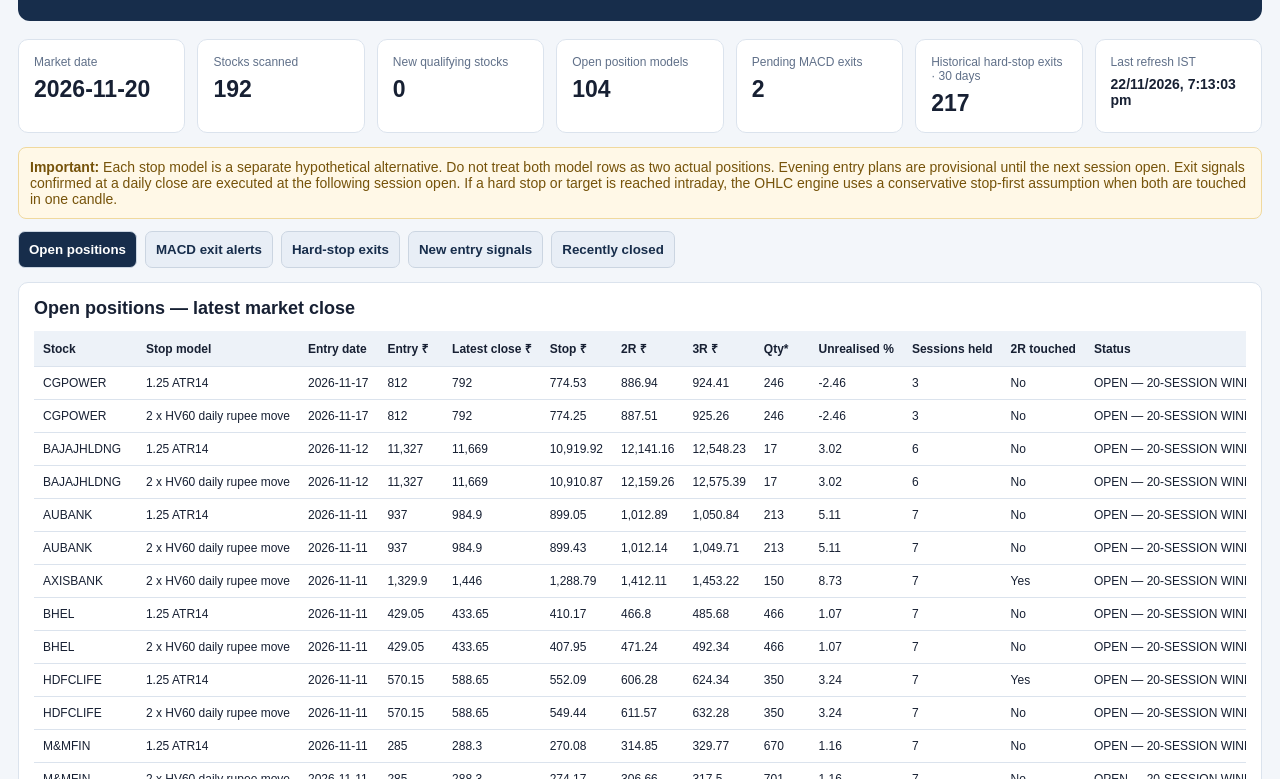
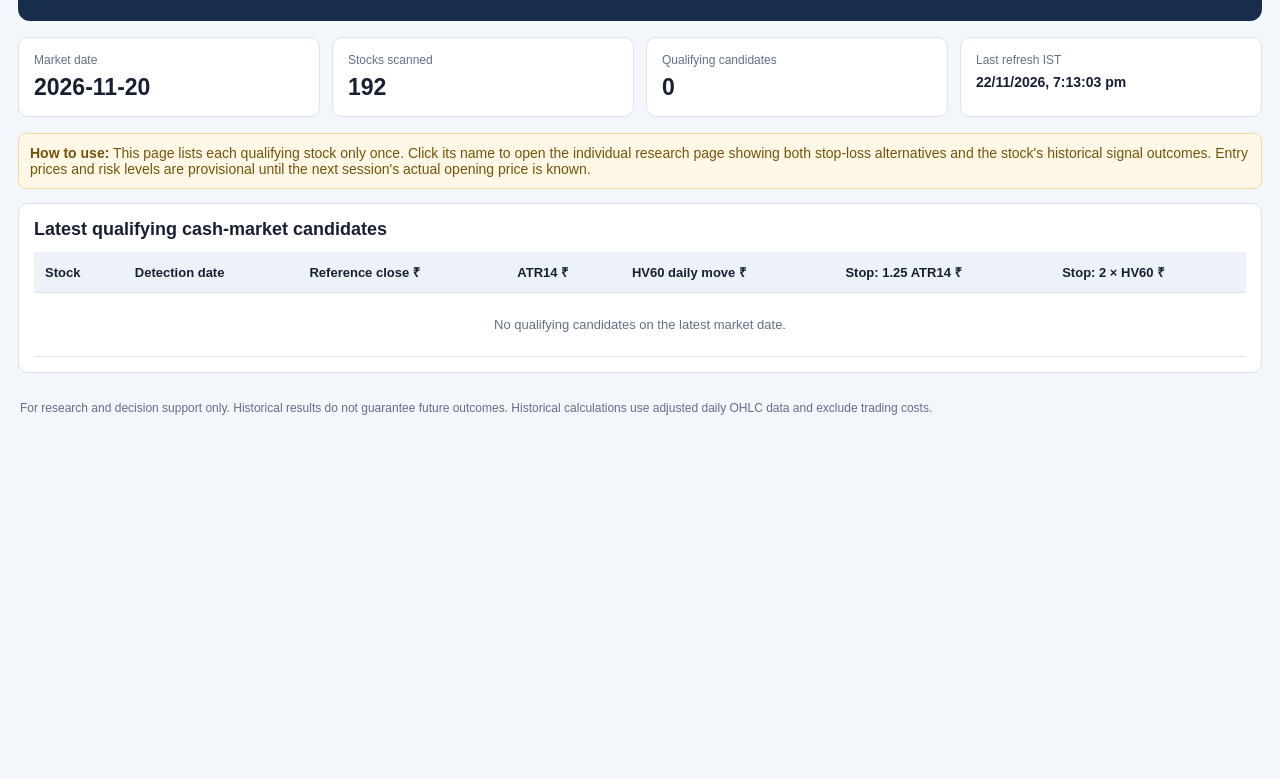
Before and after one commit to Sunjay66/Aurora-Cash-Swing-Scanner, a plain HTML site: page index.html in a window 1280 px wide. Shown: the part 99-878 px from the top of the page. After the commit the page ends 800 px from the top, so only its background shows below. Drawn offline with Linux system fonts and the light colour scheme.

Commit message:
Redesign main page as consolidated clickable stock candidate list

```diff
--- a/index.html
+++ b/index.html
@@ -2,62 +2,32 @@
 <html lang="en"><head><meta charset="utf-8"><meta name="viewport" content="width=device-width,initial-scale=1">
 <title>Aurora Cash Swing Scanner</title>
 <style>
-:root{--navy:#172d4b;--bg:#f3f6fa;--line:#dbe3ed;--muted:#607089;--green:#087b45;--red:#b42318;--amber:#946200}
+:root{--navy:#172d4b;--bg:#f3f6fa;--line:#dbe3ed;--muted:#607089;--green:#087b45;--amber:#946200}
 *{box-sizing:border-box}body{margin:0;background:var(--bg);color:#172033;font:14px Arial,sans-serif;padding:18px}
-header{background:var(--navy);color:#fff;padding:24px;border-radius:12px;margin-bottom:18px}h1{margin:0 0 7px;font-size:27px}header p{margin:0;color:#d8e2ef}
-.cards{display:grid;grid-template-columns:repeat(auto-fit,minmax(155px,1fr));gap:12px;margin:14px 0}.card,.panel{background:#fff;border:1px solid var(--line);border-radius:10px;padding:15px}
-.k{color:var(--muted);font-size:12px}.v{font-size:23px;font-weight:700;margin-top:7px}.panel{margin:14px 0}.panel h2{font-size:18px;margin:0 0 12px}
-.note{background:#fff8e7;border:1px solid #f0d99e;border-radius:8px;padding:11px;margin:12px 0;color:#76530a}
-.controls{display:flex;gap:9px;flex-wrap:wrap;margin-bottom:12px}input,select,button{padding:10px;border:1px solid #cbd5e1;border-radius:7px;background:white}button{cursor:pointer}
-.tabs{display:flex;gap:8px;flex-wrap:wrap;margin:12px 0}.tabs button{background:#e8eef6;color:var(--navy);font-weight:bold}.tabs button.active{background:var(--navy);color:#fff}
-.tab{display:none}.tab.active{display:block}.tablewrap{overflow:auto}table{border-collapse:collapse;width:100%;white-space:nowrap;font-size:12px}th,td{text-align:left;padding:9px;border-bottom:1px solid var(--line)}th{background:#edf2f8;position:sticky;top:0}.empty{padding:22px;text-align:center;color:var(--muted)}
-.status-open{color:var(--amber);font-weight:bold}.status-exit{color:var(--red);font-weight:bold}.status-closed{color:var(--green);font-weight:bold}
+header{background:var(--navy);color:white;padding:24px;border-radius:12px}h1{margin:0 0 7px;font-size:27px}header p{margin:0;color:#d8e2ef}
+.cards{display:grid;grid-template-columns:repeat(auto-fit,minmax(160px,1fr));gap:12px;margin:16px 0}.card,.panel{background:white;border:1px solid var(--line);border-radius:10px;padding:15px}.k{color:var(--muted);font-size:12px}.v{font-size:23px;font-weight:bold;margin-top:7px}
+.panel{margin:14px 0}.panel h2{font-size:18px;margin:0 0 12px}.note{background:#fff8e7;border:1px solid #f0d99e;border-radius:8px;padding:11px;margin:12px 0;color:#76530a}
+table{border-collapse:collapse;width:100%;white-space:nowrap;font-size:13px}th,td{text-align:left;padding:11px;border-bottom:1px solid var(--line)}th{background:#edf2f8;position:sticky;top:0}.tablewrap{overflow:auto}.stocklink{font-weight:bold;color:#174f91;text-decoration:none}.stocklink:hover{text-decoration:underline}.empty{text-align:center;padding:24px;color:var(--muted)}
 footer{color:var(--muted);font-size:12px;padding:14px 2px}@media(max-width:600px){body{padding:9px}header{padding:18px}h1{font-size:23px}}
 </style></head><body>
-<header><h1>Aurora Cash Swing Scanner</h1><p>Nifty 200 · MACD entry confirmation · ATR / HV risk · Trade lifecycle monitoring</p></header>
+<header><h1>Aurora Cash Swing Scanner</h1><p>Nifty 200 · MACD entry confirmation · Dual stop-loss models · Historical trade evidence</p></header>
 <div class="cards">
 <div class="card"><div class="k">Market date</div><div class="v" id="marketDate">—</div></div>
 <div class="card"><div class="k">Stocks scanned</div><div class="v" id="scanned">—</div></div>
-<div class="card"><div class="k">New qualifying stocks</div><div class="v" id="qualified">—</div></div>
-<div class="card"><div class="k">Open position models</div><div class="v" id="openCount">—</div></div>
-<div class="card"><div class="k">Pending MACD exits</div><div class="v" id="macdCount">—</div></div>
-<div class="card"><div class="k">Historical hard-stop exits · 30 days</div><div class="v" id="stopCount">—</div></div>
+<div class="card"><div class="k">Qualifying candidates</div><div class="v" id="qualified">—</div></div>
 <div class="card"><div class="k">Last refresh IST</div><div class="v" style="font-size:14px" id="refreshed">—</div></div>
 </div>
-<div class="note"><b>Important:</b> Each stop model is a separate hypothetical alternative. Do not treat both model rows as two actual positions. Evening entry plans are provisional until the next session open. Exit signals confirmed at a daily close are executed at the following session open. If a hard stop or target is reached intraday, the OHLC engine uses a conservative stop-first assumption when both are touched in one candle.</div>
-<div class="tabs">
-<button class="active" data-tab="open">Open positions</button><button data-tab="macd">MACD exit alerts</button><button data-tab="stops">Hard-stop exits</button><button data-tab="new">New entry signals</button><button data-tab="closed">Recently closed</button>
-</div>
-<section class="panel tab active" id="tab-open"><h2>Open positions — latest market close</h2><div class="tablewrap"><table><thead><tr><th>Stock</th><th>Stop model</th><th>Entry date</th><th>Entry ₹</th><th>Latest close ₹</th><th>Stop ₹</th><th>2R ₹</th><th>3R ₹</th><th>Qty*</th><th>Unrealised %</th><th>Sessions held</th><th>2R touched</th><th>Status</th></tr></thead><tbody id="openRows"></tbody></table></div></section>
-<section class="panel tab" id="tab-macd"><h2>Pending MACD exits — latest session only</h2><div class="tablewrap"><table><thead><tr><th>Stock</th><th>Stop model</th><th>Entry date</th><th>Entry ₹</th><th>MACD exit signal date</th><th>Exit execution date</th><th>Exit open ₹</th><th>Return %</th><th>Status</th></tr></thead><tbody id="macdRows"></tbody></table></div></section>
-<section class="panel tab" id="tab-stops"><h2>Historical hard-stop exits — last 30 calendar days</h2><div class="tablewrap"><table><thead><tr><th>Stock</th><th>Stop model</th><th>Entry date</th><th>Entry ₹</th><th>Stop ₹</th><th>Exit date</th><th>Exit price ₹</th><th>Return %</th><th>Status</th></tr></thead><tbody id="stopRows"></tbody></table></div></section>
-<section class="panel tab" id="tab-new"><h2>New qualifying entry signals</h2><div class="tablewrap"><table><thead><tr><th>Stock</th><th>Signal date</th><th>Stop model</th><th>Reference close ₹</th><th>ATR14 ₹</th><th>HV60 daily ₹</th><th>Provisional stop ₹</th><th>2R ₹</th><th>3R ₹</th><th>Qty*</th><th>Capital ₹*</th><th>Historical trades</th><th>Stop hit %</th><th>2R achieved %</th><th>Avg R</th></tr></thead><tbody id="newRows"></tbody></table></div></section>
-<section class="panel tab" id="tab-closed"><h2>Recently closed trades</h2><div class="tablewrap"><table><thead><tr><th>Stock</th><th>Stop model</th><th>Entry date</th><th>Entry ₹</th><th>Exit type</th><th>Exit date</th><th>Exit ₹</th><th>Return %</th><th>Realised R</th></tr></thead><tbody id="closedRows"></tbody></table></div></section>
-<section class="panel"><h2>Data coverage</h2><div class="k" id="coverage">—</div><p class="k" id="failedSymbols"></p></section><section class="panel"><h2>Position sizing settings</h2><div class="k" id="capitalSettings">—</div><p class="k">*Quantity and capital are calculated separately for each stop model, based on the configured risk budget and per-stock capital cap. Confirm next-session opening prices and recalculate before placing an order.</p></section>
-<footer>For research and decision support. Historical results are not a guarantee of future outcomes. Market data availability and accuracy depend on the data provider.</footer>
+<div class="note"><b>How to use:</b> This page lists each qualifying stock only once. Click its name to open the individual research page showing both stop-loss alternatives and the stock's historical signal outcomes. Entry prices and risk levels are provisional until the next session's actual opening price is known.</div>
+<section class="panel"><h2>Latest qualifying cash-market candidates</h2><div class="tablewrap"><table><thead><tr><th>Stock</th><th>Detection date</th><th>Reference close ₹</th><th>ATR14 ₹</th><th>HV60 daily move ₹</th><th>Stop: 1.25 ATR14 ₹</th><th>Stop: 2 × HV60 ₹</th></tr></thead><tbody id="candidateRows"><tr><td colspan="7" class="empty">Loading scanner data…</td></tr></tbody></table></div></section>
+<footer>For research and decision support only. Historical results do not guarantee future outcomes. Historical calculations use adjusted daily OHLC data and exclude trading costs.</footer>
 <script>
-let data=null;const f=x=>x==null?"—":typeof x==="number"?x.toLocaleString("en-IN",{maximumFractionDigits:2}):x;
-const empty=(id,n,msg)=>document.getElementById(id).innerHTML='<tr><td colspan="'+n+'" class="empty">'+msg+'</td></tr>';
-function table(id,rows,cols,emptyMsg){if(!rows||!rows.length){empty(id,cols,emptyMsg);return;}document.getElementById(id).innerHTML=rows.map(r=>'<tr>'+r.map(x=>'<td>'+f(x)+'</td>').join('')+'</tr>').join('');}
-function newest(rows,key){return [...(rows||[])].sort((a,b)=>(b[key]||'').localeCompare(a[key]||''));}
-function render(){
-const p=data, s=p.lifecycle_summary||{};
-document.getElementById("marketDate").textContent=p.market_date||"—";
-document.getElementById("scanned").textContent=f(p.stocks_scanned);
-document.getElementById("qualified").textContent=f(p.qualifying_stock_count);
-document.getElementById("openCount").textContent=f(s.open_position_models);
-document.getElementById("macdCount").textContent=f(s.macd_exit_models);
-document.getElementById("stopCount").textContent=f(s.hard_stop_exit_models);
+const fmt=x=>x==null?"—":typeof x==="number"?x.toLocaleString("en-IN",{maximumFractionDigits:2}):x;
+async function load(){try{const r=await fetch("cash_swing/data/latest.json?ts="+Date.now());if(!r.ok)throw Error("No published scanner data yet.");const p=await r.json();
+document.getElementById("marketDate").textContent=p.market_date||"—";document.getElementById("scanned").textContent=fmt(p.stocks_scanned);
 document.getElementById("refreshed").textContent=p.generated_at_ist?new Date(p.generated_at_ist).toLocaleString("en-IN",{timeZone:"Asia/Kolkata"}):"—";
-const open=newest(p.open_positions,"entry_date"), macd=newest(p.macd_exit_alerts,"exit_signal_date"), stops=newest(p.hard_stop_alerts,"exit_date"), fresh=newest(p.recommendations,"signal_date"), closed=newest(p.recent_closed_trades,"exit_date");
-table("openRows",open.map(x=>[x.symbol,x.stop_model,x.entry_date,x.entry_price,x.latest_close,x.stop_loss,x.target_2r,x.target_3r,x.quantity,x.unrealised_return_pct,x.sessions_held,x.target_2r_touched?"Yes":"No",x.exit_type]),13,"No open positions identified.");
-table("macdRows",macd.map(x=>[x.symbol,x.stop_model,x.entry_date,x.entry_price,x.exit_signal_date,x.exit_date,x.exit_price,x.realised_return_pct,x.exit_type]),9,"No pending MACD exits on the latest completed session.");
-table("stopRows",stops.map(x=>[x.symbol,x.stop_model,x.entry_date,x.entry_price,x.stop_loss,x.exit_date,x.exit_price,x.realised_return_pct,x.exit_type]),9,"No hard-stop exits in the last 30 calendar days.");
-table("newRows",fresh.map(x=>[x.symbol,x.signal_date,x.stop_model,x.reference_close,x.atr14,x.hv60_daily_rupee_move,x.stop_loss_provisional,x.target_2r_provisional,x.target_3r_provisional,x.quantity_provisional,x.capital_required_provisional,x.historical_sample_trades_atr_2r,x.historical_atr_stop_hit_pct,x.historical_atr_2r_achieved_pct,x.historical_atr_average_realised_r]),15,"No new entry signals on the latest completed market date.");
-table("closedRows",closed.map(x=>[x.symbol,x.stop_model,x.entry_date,x.entry_price,x.exit_type,x.exit_date,x.exit_price,x.realised_return_pct,x.realised_r]),9,"No recently closed trades in the last 30 calendar days.");
-document.getElementById("coverage").textContent="Nifty 200 universe: "+f(p.stocks_in_universe)+" · Successfully scanned: "+f(p.stocks_scanned)+" · Not processed: "+f((p.failed_symbols||[]).length);document.getElementById("failedSymbols").textContent=(p.failed_symbols||[]).length?"Not processed: "+p.failed_symbols.join(", "):"All universe constituents processed.";const c=p.capital_settings||{};document.getElementById("capitalSettings").textContent="Portfolio capital: ₹"+f(c.portfolio_capital)+" · Risk per trade: "+f(c.risk_per_trade_pct)+"% · Maximum stock allocation: "+f(c.max_stock_allocation_pct)+"%";
-}
-document.querySelectorAll(".tabs button").forEach(b=>b.addEventListener("click",()=>{document.querySelectorAll(".tabs button").forEach(x=>x.classList.remove("active"));document.querySelectorAll(".tab").forEach(x=>x.classList.remove("active"));b.classList.add("active");document.getElementById("tab-"+b.dataset.tab).classList.add("active");}));
-async function load(){try{const r=await fetch("cash_swing/data/latest.json?ts="+Date.now());if(!r.ok)throw new Error("Scanner results have not yet been published.");data=await r.json();render();}catch(e){["openRows","macdRows","stopRows","newRows","closedRows"].forEach(id=>empty(id,15,e.message));}}
+let rows=p.candidates||[];if(!rows.length&&p.recommendations){const m={};for(const x of p.recommendations){m[x.symbol]??={symbol:x.symbol,company:x.company,signal_date:x.signal_date,reference_close:x.reference_close,atr14:x.atr14,hv60_daily_rupee_move:x.hv60_daily_rupee_move};if(x.stop_model==="1.25 ATR14")m[x.symbol].atr_stop=x.stop_loss_provisional;else m[x.symbol].hv60_stop=x.stop_loss_provisional;}rows=Object.values(m);}
+rows.sort((a,b)=>(b.signal_date||"").localeCompare(a.signal_date||""));document.getElementById("qualified").textContent=rows.length;
+document.getElementById("candidateRows").innerHTML=rows.length?rows.map(x=>'<tr><td><a class="stocklink" href="stock.html?symbol='+encodeURIComponent(x.symbol)+'">'+x.symbol+'</a></td><td>'+fmt(x.signal_date)+'</td><td>'+fmt(x.reference_close)+'</td><td>'+fmt(x.atr14)+'</td><td>'+fmt(x.hv60_daily_rupee_move)+'</td><td>'+fmt(x.atr_stop)+'</td><td>'+fmt(x.hv60_stop)+'</td></tr>').join(''):'<tr><td colspan="7" class="empty">No qualifying candidates on the latest market date.</td></tr>';
+}catch(e){document.getElementById("candidateRows").innerHTML='<tr><td colspan="7" class="empty">'+e.message+'</td></tr>';}}
 load();
 </script></body></html>
```
